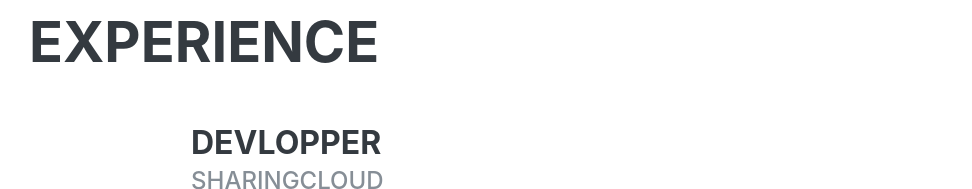
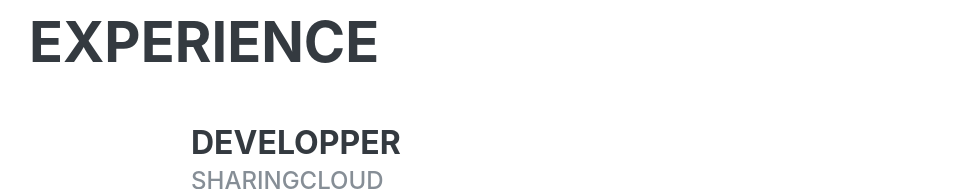
Before and after one commit to ripoul/resume, a Gatsby site: page / in a window 1280 px wide. Shown: the part 840-1029 px from the top of the page, without its empty margins (291-1263 px from the left). Built offline with nearby package versions, Linux system fonts and the light colour scheme; Gatsby itself is replaced by a stand-in of ours; a web font is replaced by a local one.

Commit message:
🐛 spelling error

```diff
--- a/src/components/Experience.js
+++ b/src/components/Experience.js
@@ -23,7 +23,7 @@ export class Experience extends Component {
               />
             </div>
             <div className="resume-content">
-              <h3 className="mb-0">Devlopper</h3>
+              <h3 className="mb-0">Developper</h3>
               <div className="subheading mb-3">SharingCloud</div>
               <p>
                 Improvment of our solution : manage and optimize resource utilisation. (Django)
```
